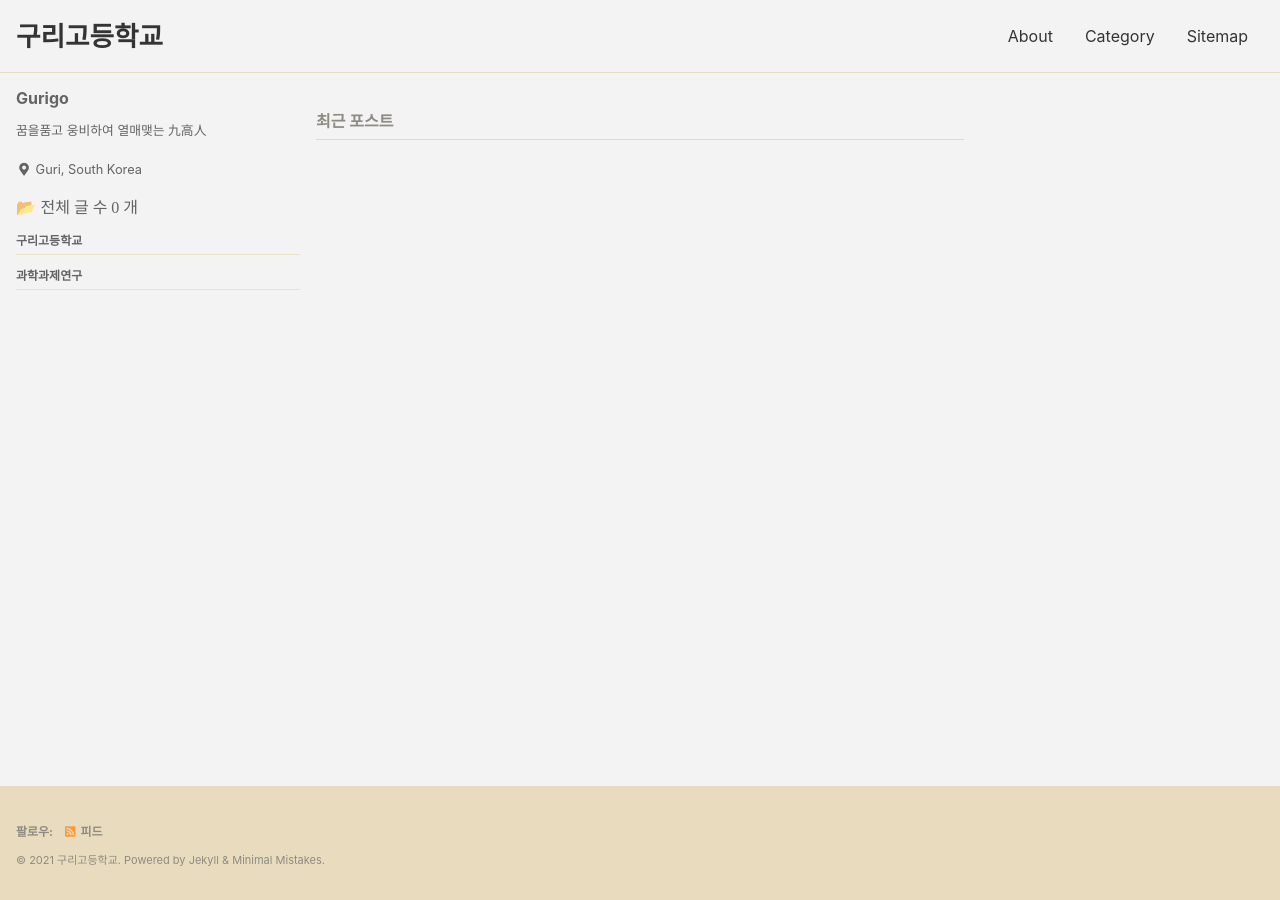
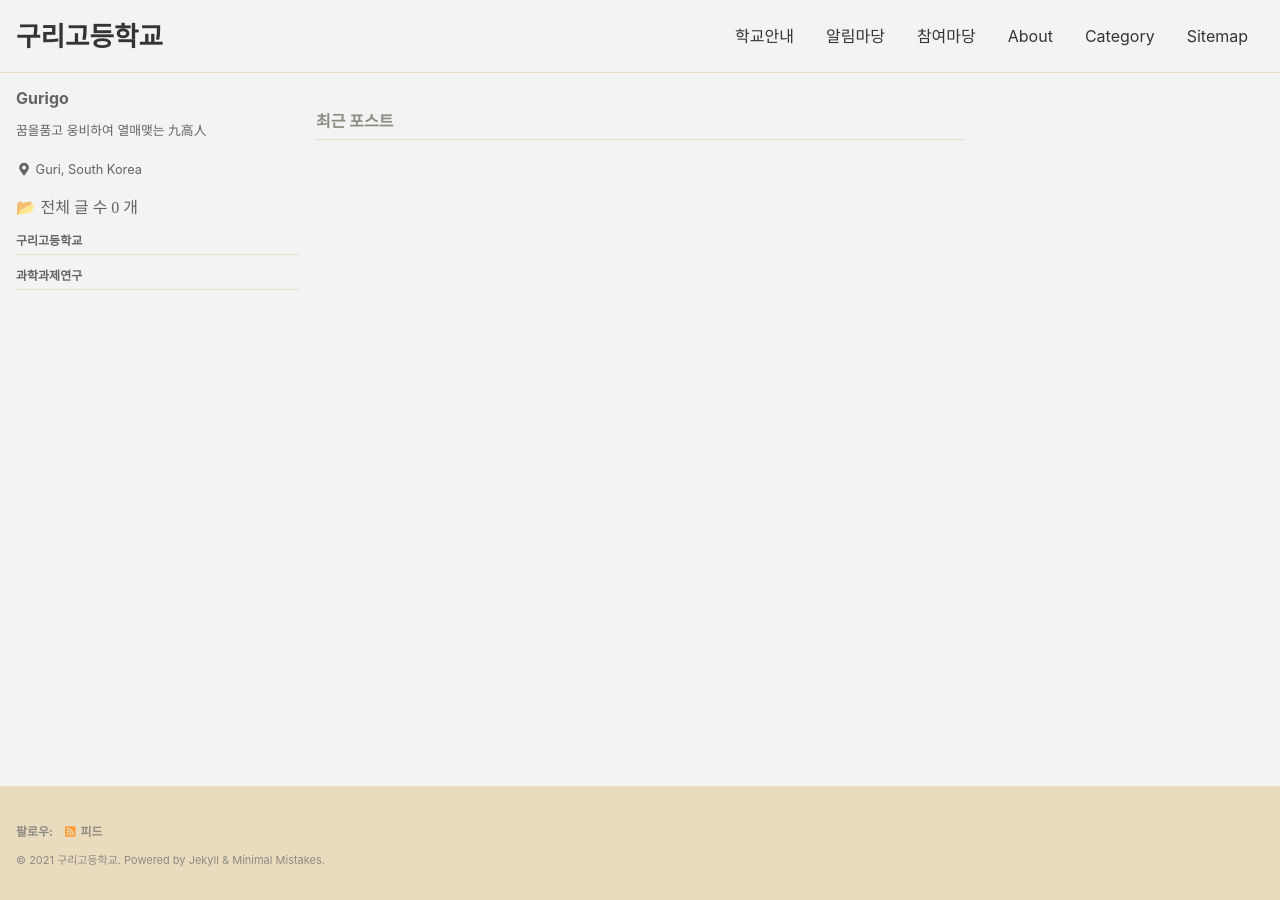
Before and after one commit to gurigo88/gurigo88.github.io, a Jekyll site: the page built from index.html, in a window 1280 px wide. Built offline with Jekyll 4.4.1, drawn with Linux system fonts in a browser that asks for light colours; cached includes are drawn as plain includes; the list of posts is cut into pages by our own code.

Commit message:
Update navigation.yml

```diff
--- a/_data/navigation.yml
+++ b/_data/navigation.yml
@@ -1,7 +1,13 @@
 # main links
 main:
+  - title: "학교안내"
+    url: /info/
+  - title: "알림마당"
+    url: /alart/
+  - title: "참여마당"
+    url: /with/
   - title: "About"
-    url: https://chemilk02.github.io/about/
+    url: https://gurigo.github.io/about/
   - title: "Category"
     url: /categories/
   - title: "Sitemap"
```
